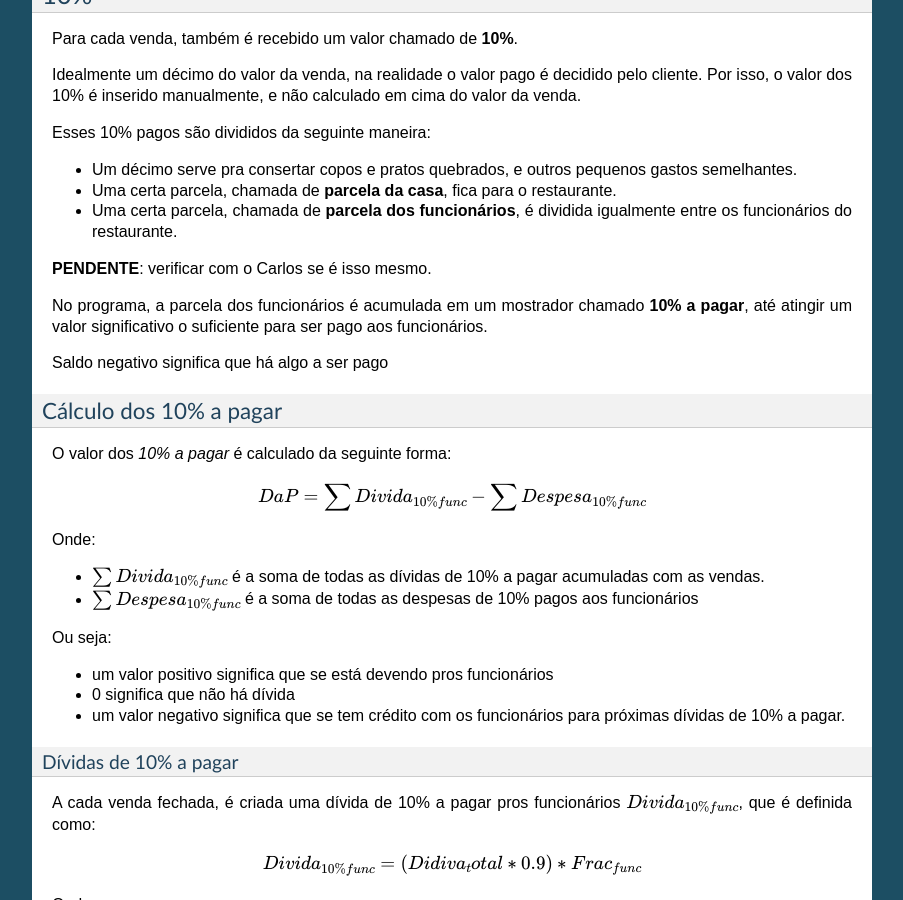
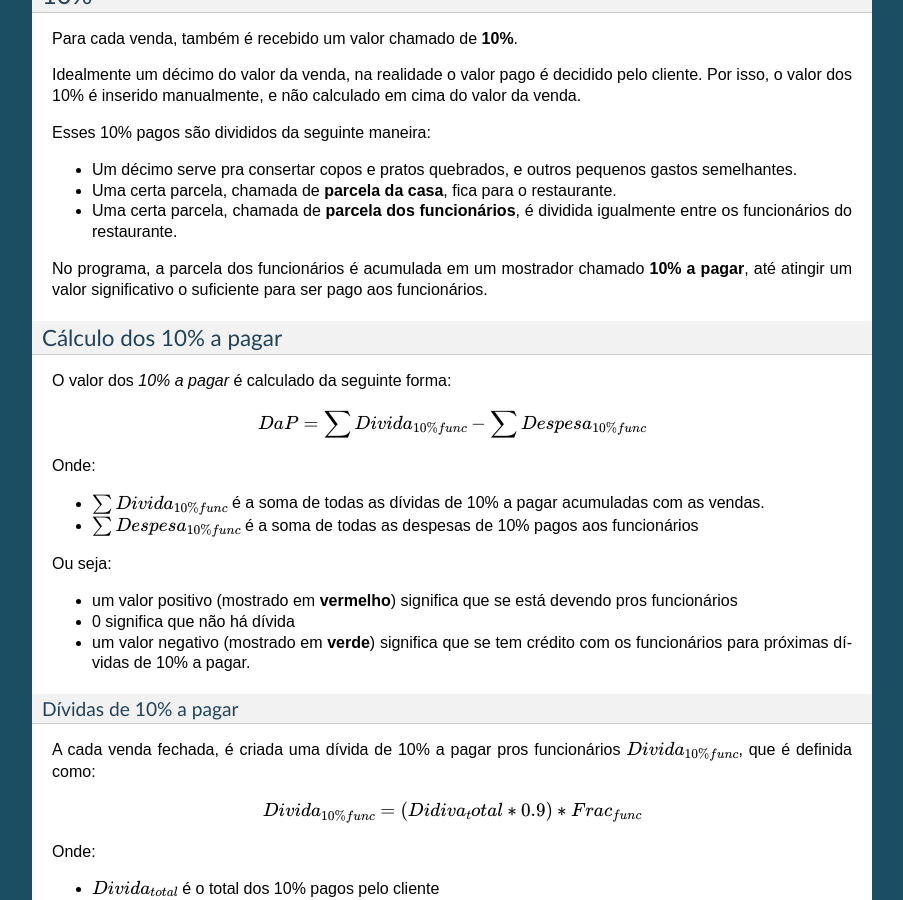
Before and after one commit to duasfl8r/vestat, a Sphinx documentation site: the page built from docs/caixa.rst, in a window 1280 px wide and 900 px high, scrolled down 2001 px. Shown: the whole window, without its empty margins (198-1101 px from the left). Built offline with Sphinx 7.4.7, drawn with Linux system fonts in a browser that asks for light colours; formulas are drawn with MathJax 3.

Commit message:
documentação da cor dos 10%

```diff
--- a/docs/caixa.rst
+++ b/docs/caixa.rst
@@ -141,13 +141,9 @@ Esses 10% pagos são divididos da seguinte maneira:
 * Uma certa parcela, chamada de **parcela dos funcionários**, é dividida
   igualmente entre os funcionários do restaurante.
 
-**PENDENTE**: verificar com o Carlos se é isso mesmo.
-
 No programa, a parcela dos funcionários é acumulada em um mostrador
 chamado **10% a pagar**, até atingir um valor significativo o suficiente
 para ser pago aos funcionários.
-
-Saldo negativo significa que há algo a ser pago
 
 Cálculo dos 10% a pagar
 ^^^^^^^^^^^^^^^^^^^^^^^
@@ -167,12 +163,13 @@ Onde:
 
 Ou seja:
 
-* um valor positivo significa que se está devendo pros funcionários
+* um valor positivo (mostrado em **vermelho**) significa que se está devendo
+  pros funcionários
 
 * 0 significa que não há dívida
 
-* um valor negativo significa que se tem crédito com os funcionários
-  para próximas dívidas de 10% a pagar.
+* um valor negativo (mostrado em **verde**) significa que se tem crédito com os
+  funcionários para próximas dívidas de 10% a pagar.
 
 Dívidas de 10% a pagar
 ----------------------
```
